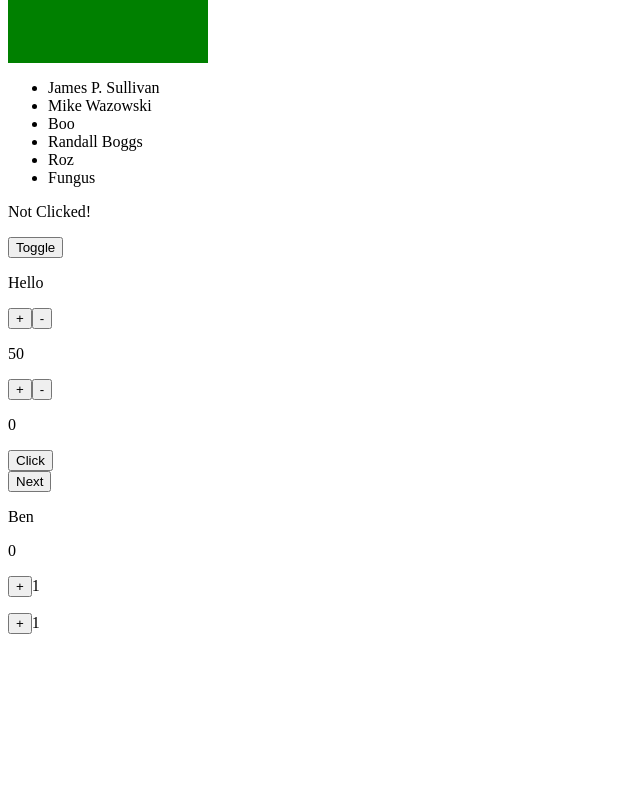
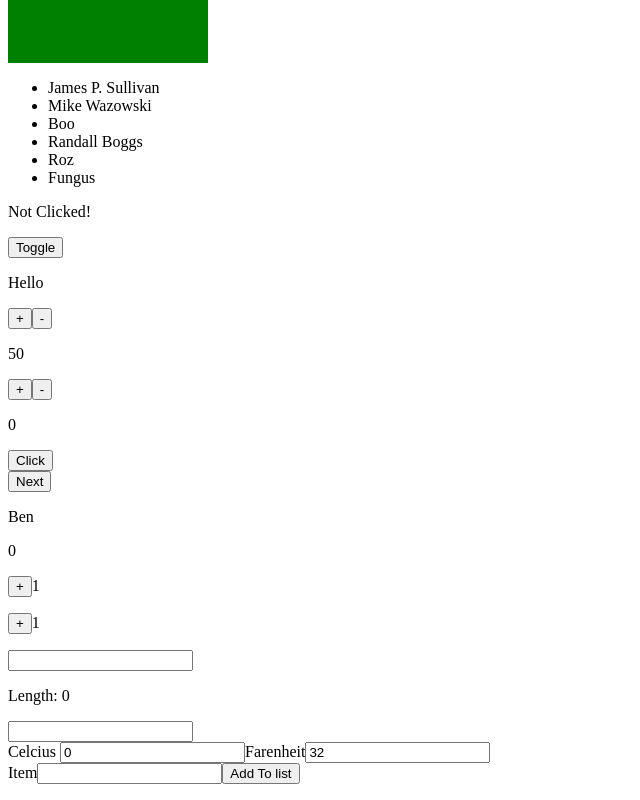
Before and after one commit to bpdm88/week-09, a React (Create React App) app: page / in a window 1280 px wide. Shown: the part 251-1051 px from the top of the page, without its empty margins (0-640 px from the left). Before the commit the page ends 901 px from the top, so only its background shows below. Built offline with nearby package versions, Linux system fonts and the light colour scheme.

Commit message:
Forms Challenges 1 - 4 - Day 3/4

```diff
--- a/src/components/Stuff.js
+++ b/src/components/Stuff.js
@@ -10,6 +10,10 @@ import CatchMeIfYouCan from './CatchMeIfYouCan';
 import RollCall from './RollCall';
 import GodCounter from './GodCounter';
 import TwoCounters from './TwoCounters';
+import Length from './forms/Length';
+import PasswordStrength from './forms/PasswordStrength';
+import TempConverter from './forms/TempConverter';
+import List from './forms/List';
 
 const Stuff = ({ showSquare }) => (
 <>
@@ -25,6 +29,10 @@ const Stuff = ({ showSquare }) => (
     <RollCall names = { ["Ben", "Josie", "James", "Tom"] }/>
     <GodCounter/>
     <TwoCounters/>
+    <Length/>
+    <PasswordStrength/>
+    <TempConverter/>
+    <List/>
 </>
 );
 
--- /dev/null
+++ b/src/components/forms/Length.js
@@ -0,0 +1,29 @@
+import React from "react";
+
+class Length extends React.Component {
+
+    constructor(props) {
+
+        super(props);
+
+        this.state = {input: ""};
+        this.handleChange = this.handleChange.bind(this);
+    }
+
+    handleChange(event) {
+        this.setState({input: event.currentTarget.value})
+    }
+
+    render() {
+       return (
+           <section>
+               <form>
+                   <input onChange={this.handleChange }value={this.state.input}/>
+               </form>
+               <p>Length: { this.state.input.length } </p>
+           </section>
+       )
+    }
+}
+
+export default Length;
--- /dev/null
+++ b/src/components/forms/List.js
@@ -0,0 +1,52 @@
+import React from "react";
+
+class list extends React.Component {
+
+    constructor(props) {
+
+        super(props);
+
+        this.state = {
+            item: "",
+            list: [],
+        };
+
+        this.handleChange = this.handleChange.bind(this);
+        this.handleSubmit = this.handleSubmit.bind(this);
+    }
+
+    handleChange(event) {
+        let item = event.currentTarget.value;
+
+        this.setState({item: item})
+    }
+
+    handleSubmit(event) {
+
+        event.preventDefault();
+
+        let item = this.state.item;
+
+        this.setState({list:[item, ...this.state.list]});
+    }
+
+    render() {
+
+        const { item, list } = this.state;
+
+        return(
+            <section>
+                <form onSubmit={this.handleSubmit}>
+                    <label for="item">Item</label>
+                    <input id="item" onChange={this.handleChange} value={ item }/>
+                    <button>Add To list</button>
+                    <ul>{list.map((value, index) => (
+                        <li key = { index }>{ value }</li>
+                    ))}</ul>
+                </form>
+            </section>
+        )
+    }
+}
+
+export default list;
--- /dev/null
+++ b/src/components/forms/PasswordStrength.js
@@ -0,0 +1,44 @@
+import React from "react";
+
+class PasswordStrength extends React.Component {
+
+    constructor(props) {
+
+        super(props);
+
+        this.state = {
+            input: ""
+        };
+
+        this.handleChange = this.handleChange.bind(this);
+        this.handleColour = this.handleColour.bind(this);
+    }
+
+    handleChange(event) {
+        this.setState({input: event.currentTarget.value})
+    }
+
+    handleColour() {
+        let length = this.state.input.length;
+
+        if (length >= 16) {
+            return "green";
+        } else if (length >= 9) {
+            return "orange";
+        } else if (length > 0) {
+            return "red";
+        } else return "";
+    }
+
+    render() {
+        return (
+            <section>
+                <form>
+                    <input onChange={this.handleChange} value={this.state.input} style={{background: this.handleColour()}}/>
+                </form>
+            </section>
+        )
+    }
+}
+
+export default PasswordStrength;
--- /dev/null
+++ b/src/components/forms/TempConverter.js
@@ -0,0 +1,55 @@
+import React from "react";
+
+class TempConverter extends React.Component {
+
+    constructor(props) {
+
+        super(props);
+
+        this.state = {
+            celcius: 0,
+            farenheit: 32,
+        };
+
+        this.handleChangeC = this.handleChangeC.bind(this);
+        this.handleChangeF = this.handleChangeF.bind(this);
+    }
+
+    handleChangeC(event) {
+        const celcius = event.currentTarget.value; // get value from input (needs to be first otherwise using stale data)
+
+        this.setState({celcius: celcius}) // set state
+
+        let farenheit = (celcius * 1.8) + 32; // formula
+
+        this.setState({farenheit: farenheit}) // set other state
+    }
+
+    handleChangeF(event) {
+        const farenheit = event.currentTarget.value;
+
+        this.setState({farenheit: farenheit})
+
+        let celcius = (farenheit - 32) / 1.8;
+
+        this.setState({celcius: celcius})
+    }
+
+    render() {
+
+        const { celcius, farenheit } = this.state;
+
+        return(
+            <section>
+                <form>
+                    <label for="celcius">Celcius </label>
+                    <input onChange={this.handleChangeC} value={ celcius } id="celcius" type="number"/>
+                    <label for="farenheit">Farenheit</label>
+                    <input onChange={this.handleChangeF} value={ farenheit } id="farenheit" type="number"/>
+                </form>
+            </section>
+        )
+    }
+}
+
+export default TempConverter;
```
Also changed, not shown: 1 other file (tests, documents, lock files or other folders).
